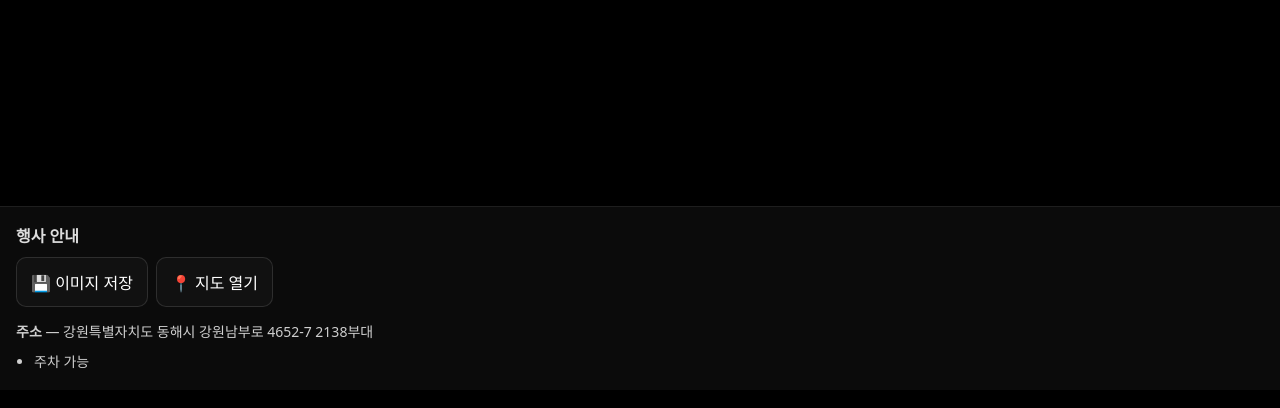
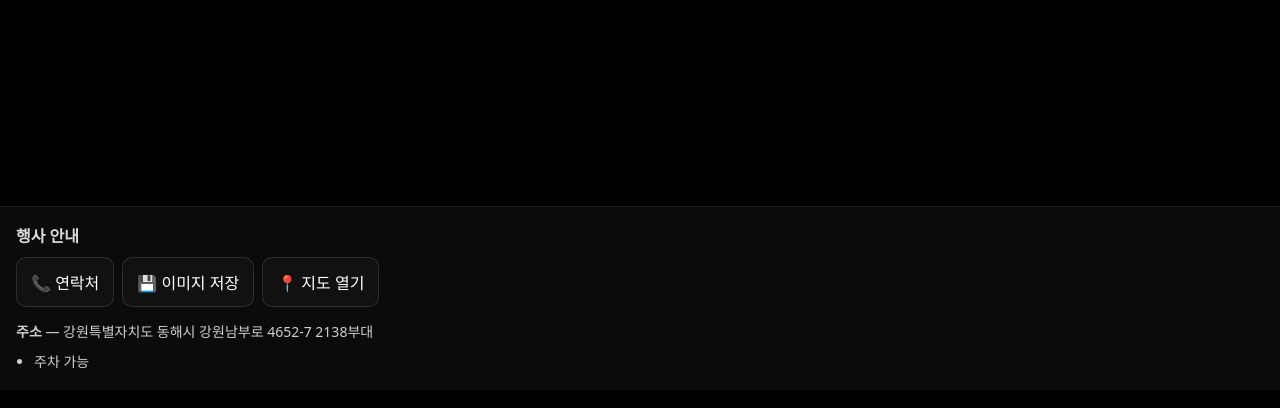
Before and after one commit to gyuyong99/gyuyong99.github.io, a plain HTML site: page index.html in a window 1280 px wide. Shown: the part 274-682 px from the top of the page. Drawn offline with Linux system fonts and the light colour scheme.

Commit message:
Add contact link and download button to index.html

```diff
--- a/index.html
+++ b/index.html
@@ -48,6 +48,7 @@
   </div>  <div class="panel">
     <h2>행사 안내</h2>
     <div class="row" style="margin-bottom:10px;">
+      <a class="link-btn" href="tel:01023721646">📞 연락처</a>
       <a class="link-btn" href="invite.jpg" download="초청장.jpg">💾 이미지 저장</a>
       <a class="link-btn" href="https://maps.app.goo.gl/BeuN55Qsf5ojaFW8A" target="_blank" rel="noopener">📍 지도 열기</a>
     </div><div class="meta">
```
